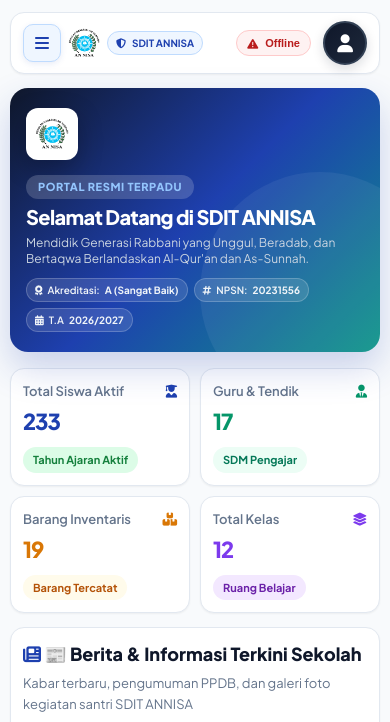
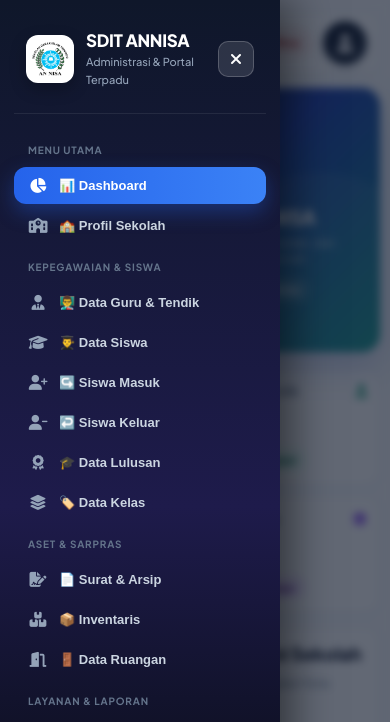
Before and after one commit to hddt2255-cloud/ADMANNISAV2, a website: page index.html in a window 390 px wide. Both pictures are taken after a click on the button 42 px from the left and 43 px from the top of the page. Shown: the top 722 px of the page. Drawn offline with Linux system fonts and the light colour scheme; no server answers.

Commit message:
Add files via upload

```diff
--- a/index.html
+++ b/index.html
@@ -15,18 +15,23 @@
   <script src="https://cdn.jsdelivr.net/npm/xlsx@0.18.5/dist/xlsx.full.min.js"></script>
 
   <!-- Custom CSS -->
-  <link rel="stylesheet" href="style.css">
+  <link rel="stylesheet" href="style.css?v=21">
 </head>
 <body>
 
   <!-- SIDEBAR NAVIGATION -->
   <aside class="sidebar">
     <div class="brand">
-      <img src="logo_annisa.png" alt="Logo Resmi SDIT ANNISA" class="brand-logo-img">
-      <div class="brand-info">
-        <h2>SDIT ANNISA</h2>
-        <small>Administrasi & Portal Terpadu</small>
+      <div style="display:flex;align-items:center;gap:12px;flex:1;min-width:0;">
+        <img src="logo_annisa.png" alt="Logo Resmi SDIT ANNISA" class="brand-logo-img">
+        <div class="brand-info">
+          <h2>SDIT ANNISA</h2>
+          <small>Administrasi & Portal Terpadu</small>
+        </div>
       </div>
+      <button type="button" class="sidebar-close-mobile-btn" onclick="closeMobileSidebar(event)" title="Tutup Menu Sidebar" aria-label="Tutup Menu">
+        <i class="fa-solid fa-xmark"></i>
+      </button>
     </div>
 
     <div class="nav-section-title">Menu Utama</div>
@@ -69,8 +74,8 @@
     <header class="top-bar-header">
       <div class="top-bar-left">
         <!-- TOMBOL ICON STRIP 3 (FA-BARS) TOGGLE MENU SIDEBAR -->
-        <button class="sidebar-toggle-btn" id="sidebarToggleBtn" onclick="toggleSidebarCollapse()" title="Sembunyikan / Tampilkan Menu Sidebar">
-          <i class="fa-solid fa-bars" id="sidebarToggleIcon"></i>
+        <button type="button" class="sidebar-toggle-btn" id="sidebarToggleBtn" onclick="toggleSidebarCollapse(event)" title="Sembunyikan / Tampilkan Menu Sidebar" aria-label="Toggle Menu Sidebar">
+          <i class="fa-solid fa-bars" id="sidebarToggleIcon" style="pointer-events: none;"></i>
         </button>
 
         <img src="logo_annisa.png" alt="Logo SDIT ANNISA" class="top-bar-logo">
@@ -639,6 +644,6 @@
 
   <!-- App Script -->
   <script src="data_siswa_init.js"></script>
-  <script src="app.js?v=20"></script>
+  <script src="app.js?v=21"></script>
 </body>
 </html>
--- a/style.css
+++ b/style.css
@@ -243,28 +243,69 @@ html, body {
   object-fit: contain;
 }
 
-/* TOMBOL TOGGLE SIDEBAR DENGAN ICON SEGITIGA PRESISI (◀ / ▶) */
+/* TOMBOL TOGGLE SIDEBAR DENGAN ICON STRIP 3 */
 .sidebar-toggle-btn {
-  width: 38px;
-  height: 38px;
-  border-radius: 10px;
+  width: 44px;
+  height: 44px;
+  min-width: 44px;
+  min-height: 44px;
+  border-radius: 12px;
   background: #eff6ff;
   color: var(--primary);
   border: 1px solid #bfdbfe;
   cursor: pointer;
-  font-size: 16px;
-  display: grid;
-  place-items: center;
-  transition: all 0.25s cubic-bezier(0.4, 0, 0.2, 1);
-  box-shadow: 0 2px 6px rgba(30, 64, 175, 0.1);
+  font-size: 18px;
+  display: flex;
+  align-items: center;
+  justify-content: center;
+  transition: all 0.2s ease;
+  box-shadow: 0 2px 6px rgba(30, 64, 175, 0.12);
   flex-shrink: 0;
+  touch-action: manipulation;
+  -webkit-tap-highlight-color: transparent;
+  user-select: none;
+  -webkit-user-select: none;
 }
 
 .sidebar-toggle-btn:hover {
   background: var(--primary);
   color: #ffffff;
-  transform: scale(1.08);
+  transform: scale(1.05);
   box-shadow: 0 4px 12px rgba(30, 64, 175, 0.25);
+}
+
+.sidebar-toggle-btn:active {
+  transform: scale(0.92);
+  background: var(--primary);
+  color: #ffffff;
+}
+
+.sidebar-toggle-btn i {
+  pointer-events: none;
+}
+
+.sidebar-close-mobile-btn {
+  display: none;
+  background: rgba(255, 255, 255, 0.12);
+  border: 1px solid rgba(255, 255, 255, 0.2);
+  color: #ffffff;
+  width: 36px;
+  height: 36px;
+  min-width: 36px;
+  min-height: 36px;
+  border-radius: 10px;
+  font-size: 16px;
+  cursor: pointer;
+  align-items: center;
+  justify-content: center;
+  touch-action: manipulation;
+  -webkit-tap-highlight-color: transparent;
+  transition: all 0.2s ease;
+}
+
+.sidebar-close-mobile-btn:active {
+  background: #ef4444;
+  transform: scale(0.92);
 }
 
 .school-tag-badge {
@@ -1649,9 +1690,12 @@ tr:hover td {
   inset: 0;
   background: rgba(15, 23, 42, 0.65);
   backdrop-filter: blur(4px);
-  z-index: 999;
+  -webkit-backdrop-filter: blur(4px);
+  z-index: 9998;
   display: block;
-  animation: fadeIn 0.25s ease;
+  animation: fadeIn 0.2s ease;
+  touch-action: manipulation;
+  cursor: pointer;
 }
 
 @keyframes fadeIn {
@@ -1664,6 +1708,10 @@ tr:hover td {
   html, body {
     overflow-x: hidden !important;
     width: 100vw !important;
+  }
+
+  .sidebar-close-mobile-btn {
+    display: flex !important;
   }
 
   /* SIDEBAR AUTO-HIDE SECARA DEFAULT DI HP */
@@ -1672,17 +1720,22 @@ tr:hover td {
     left: 0;
     top: 0;
     bottom: 0;
-    width: 270px !important;
-    padding: 20px 14px !important;
-    z-index: 1000;
+    width: 280px !important;
+    max-width: 82vw !important;
+    padding: 20px 14px 40px !important;
+    z-index: 9999;
     transform: translateX(-100%);
     box-shadow: none;
-  }
-
-  /* KETIKA TOMBOL SEGITIGA DI-TAP PADA HP, SIDEBAR SLIDE IN OVERLAY HALUS */
+    transition: transform 0.28s cubic-bezier(0.4, 0, 0.2, 1);
+    will-change: transform;
+    overflow-y: auto;
+    -webkit-overflow-scrolling: touch;
+  }
+
+  /* KETIKA TOMBOL DI-TAP PADA HP, SIDEBAR SLIDE IN OVERLAY HALUS */
   .sidebar.mobile-open {
     transform: translateX(0) !important;
-    box-shadow: 10px 0 35px rgba(0, 0, 0, 0.5) !important;
+    box-shadow: 12px 0 40px rgba(0, 0, 0, 0.5) !important;
   }
 
   /* KONTEN UTAMA MENYATU RAPI TANPA MARGIN SIDEBAR DI HP & ZERO SIDE SCROLL */
```
Also changed, not shown: app.js.
